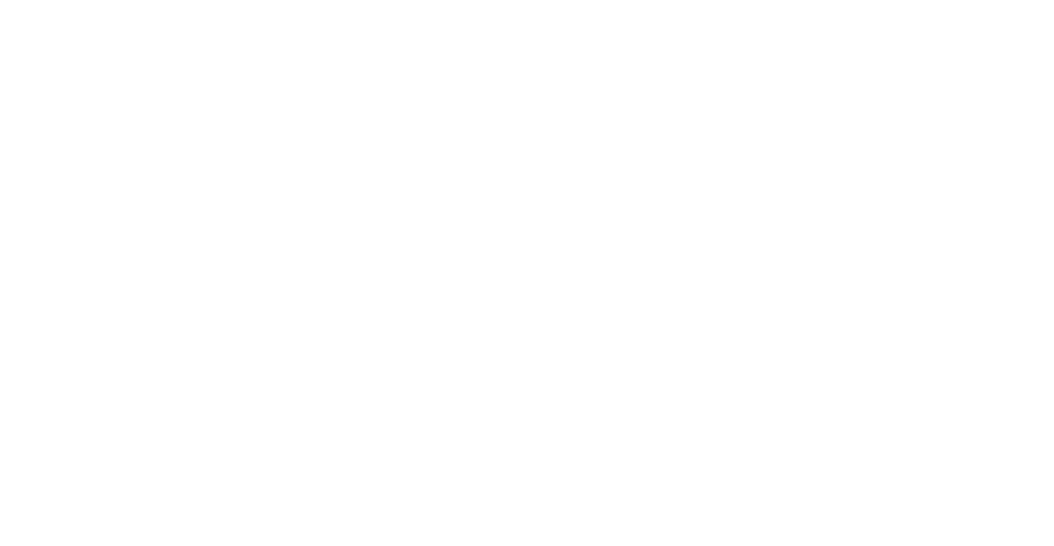
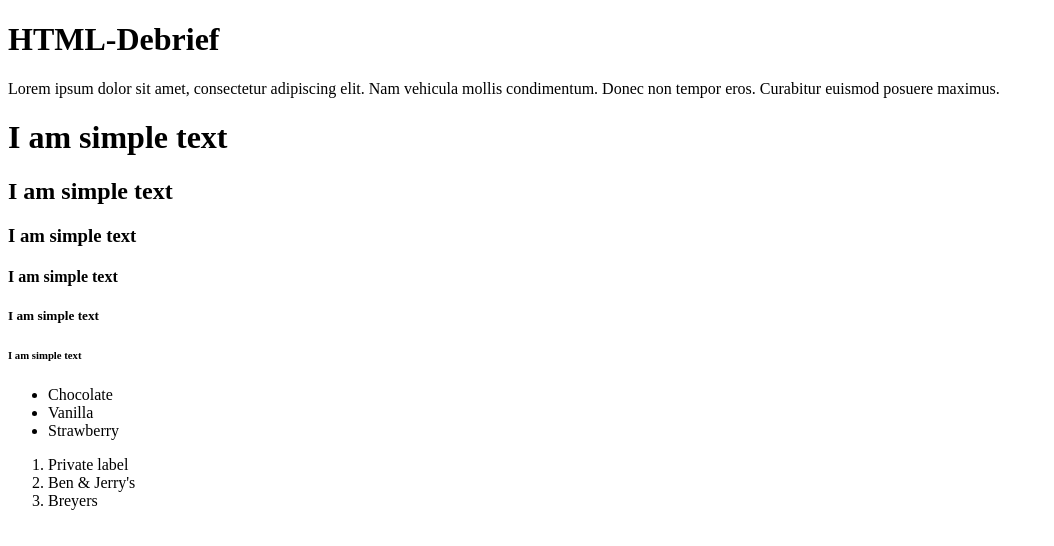
Before and after one commit to grozdanovic0/HTML-Debrief, a plain HTML site: page index.html in a window 1280 px wide. Shown: the whole page, without its empty margins (0-1054 px from the left). Drawn offline with Linux system fonts and the light colour scheme.

Commit message:
Seconds step

```diff
--- a/index.html
+++ b/index.html
@@ -13,6 +13,35 @@ about the document, like its title, scripts, and style sheets. -->
 <!-- The <body> HTML element represents the content of an HTML document.
 There can be only one <body> element in a document. -->
 <body>
+<!-- The <div> HTML element is the generic container for flow content. -->
+<!-- The class attribute is often used to point to a class name in a style sheet.
+  It can also be used by a JavaScript to access and manipulate elements with the
+  specific class name. -->
+  <div class="main-container">
+    <h1>HTML-Debrief</h1>
+    <p>
+      Lorem ipsum dolor sit amet, consectetur adipiscing elit.
+      Nam vehicula mollis condimentum. Donec non tempor eros.
+      Curabitur euismod posuere maximus.
+    </p>
+<!-- The <h1> to <h6> HTML elements represent six levels of section headings -->
+    <h1>I am simple text</h1>
+    <h2>I am simple text</h2>
+    <h3>I am simple text</h3>
+    <h4>I am simple text</h4>
+    <h5>I am simple text</h5>
+    <h6>I am simple text</h6>
+    <ul>
+      <li>Chocolate</li>
+      <li>Vanilla</li>
+      <li>Strawberry</li>
+    </ul>
+    <ol>
+      <li>Private label</li>
+      <li>Ben & Jerry's</li>
+      <li>Breyers</li>
+    </ol>
+  </div>
 
 </body>
 </html>
```
